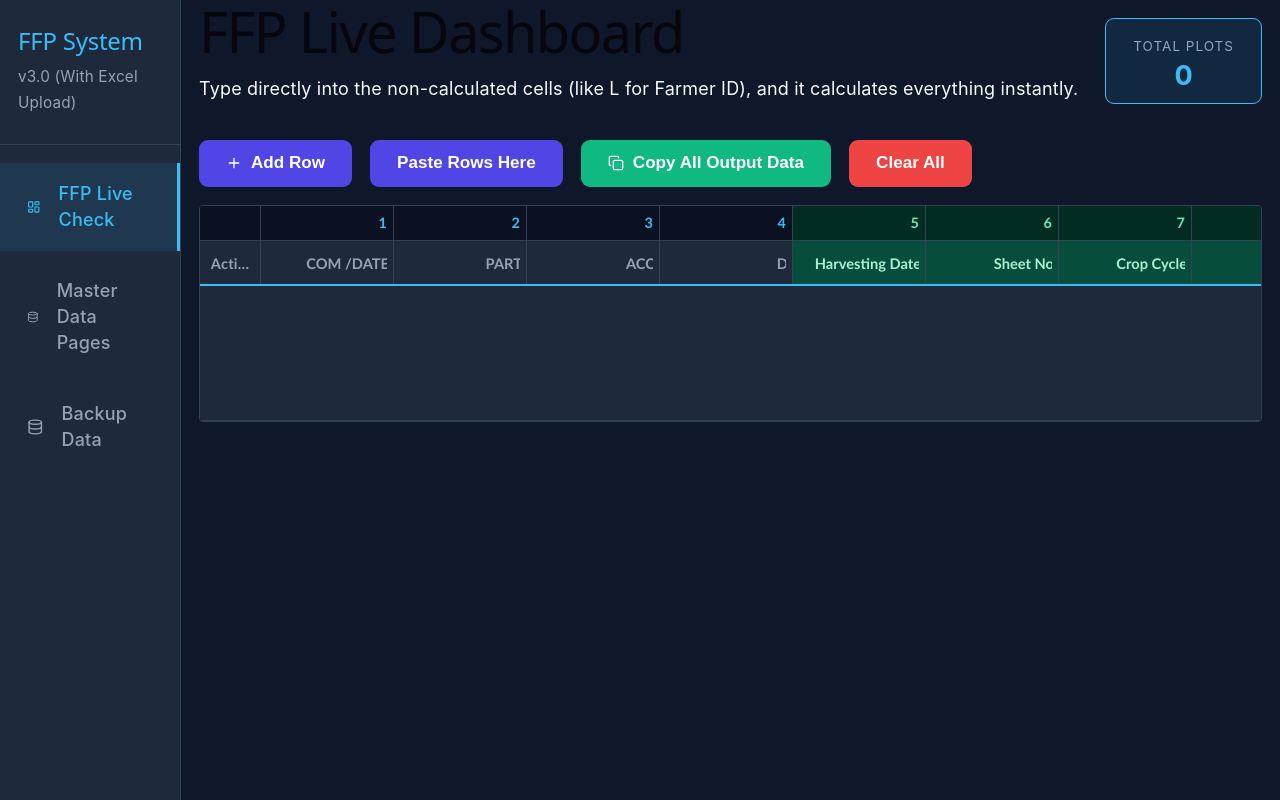
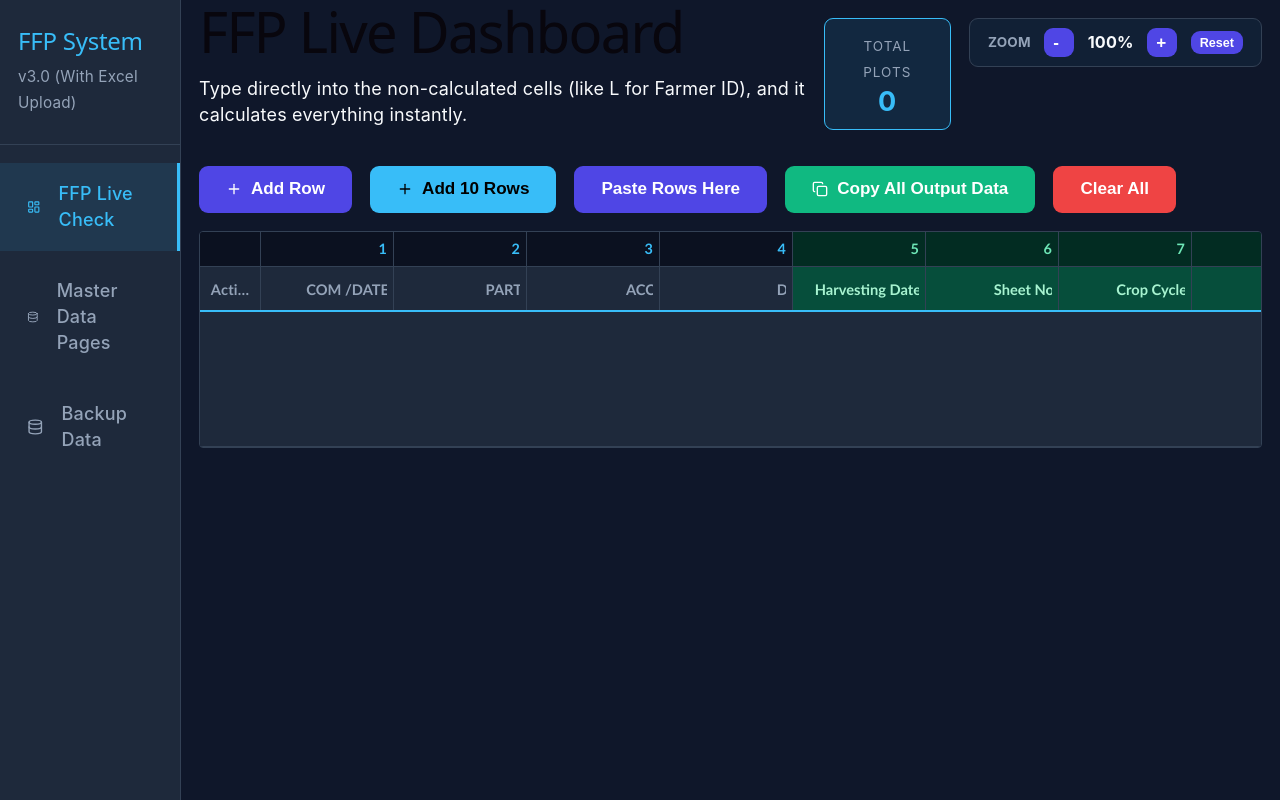
Before and after one commit to Chamod70/FFP_CHECK, a React (Vite) app: page /ffp in a window 1280 px wide. Built offline with nearby package versions, Linux system fonts and the light colour scheme.

Commit message:
Add +10 rows button and zoom control to FFP dashboard

```diff
--- a/src/pages/FFPPage.jsx
+++ b/src/pages/FFPPage.jsx
@@ -31,6 +31,7 @@ function FFPPage() {
   const { masterData, ffpManualData, setFfpData, addToBackupData, columnWidths, setColumnWidths, customHeaders, setCustomHeader, columnAlignments, setColumnAlignment, columnVerticalAlignments, setColumnVerticalAlignment } = useStore();
   const [focusedCell, setFocusedCell] = useState(null);
   const [selectedCol, setSelectedCol] = useState(null);
+  const [zoomLevel, setZoomLevel] = useState(100);
 
   const formatCell = (rIndex, cIndex, val) => {
      if (val === undefined || val === null) return "";
@@ -245,6 +246,11 @@ function FFPPage() {
     setFfpData([...ffpManualData, Array(47).fill("")]);
   };
 
+  const addTenRows = () => {
+    const newRows = Array.from({ length: 10 }, () => Array(47).fill(""));
+    setFfpData([...ffpManualData, ...newRows]);
+  };
+
   const removeRow = (index) => {
     const updatedData = [...ffpManualData];
     updatedData.splice(index, 1);
@@ -338,10 +344,27 @@ function FFPPage() {
             <div style={{ fontSize: '0.75rem', color: 'var(--text-muted)', textTransform: 'uppercase', letterSpacing: '1px', marginBottom: '0.25rem' }}>Total Plots</div>
             <div style={{ fontSize: '1.5rem', fontWeight: 'bold', color: 'var(--accent)' }}>{plotCount}</div>
          </div>
+         <div className="zoom-controls" style={{
+            background: 'rgba(56, 189, 248, 0.05)',
+            border: '1px solid var(--border-color)',
+            padding: '0.5rem 1rem',
+            borderRadius: '0.5rem',
+            display: 'flex',
+            alignItems: 'center',
+            gap: '0.75rem',
+            marginLeft: '1rem'
+         }}>
+            <span style={{ fontSize: '0.75rem', color: 'var(--text-muted)', fontWeight: 'bold' }}>ZOOM</span>
+            <button className="btn" style={{ padding: '0.25rem 0.5rem', minWidth: '30px' }} onClick={() => setZoomLevel(Math.max(50, zoomLevel - 10))}>-</button>
+            <span style={{ minWidth: '45px', textAlign: 'center', fontWeight: 'bold', fontSize: '0.9rem' }}>{zoomLevel}%</span>
+            <button className="btn" style={{ padding: '0.25rem 0.5rem', minWidth: '30px' }} onClick={() => setZoomLevel(Math.min(200, zoomLevel + 10))}>+</button>
+            <button className="btn" style={{ padding: '0.25rem 0.5rem', fontSize: '0.7rem' }} onClick={() => setZoomLevel(100)}>Reset</button>
+         </div>
       </div>
 
       <div className="actions-bar" style={{display: 'flex', gap: '1rem', marginBottom: '1rem'}}>
          <button className="btn btn-primary" onClick={addRow}><Plus size={16}/> Add Row</button>
+         <button className="btn btn-primary" onClick={addTenRows} style={{background: 'var(--accent)', color: '#000'}}><Plus size={16}/> Add 10 Rows</button>
          <button className="btn" onClick={handlePasteFFP}>Paste Rows Here</button>
          <button className="btn btn-success" onClick={handleCopyAll}><Copy size={16}/> Copy All Output Data</button>
          <button className="btn btn-danger" onClick={handleClearAll} style={{background: '#ef4444'}}>Clear All</button>
@@ -367,7 +390,9 @@ function FFPPage() {
          <table style={{
             tableLayout: 'fixed',
             width: `${columnWidths.reduce((a, b) => a + b, 0) + 60}px`,
-            borderCollapse: 'collapse'
+            borderCollapse: 'collapse',
+            transformOrigin: 'top left',
+            transform: `scale(${zoomLevel / 100})`
          }}>
             <thead>
                <tr style={{ height: '30px' }}>
```
